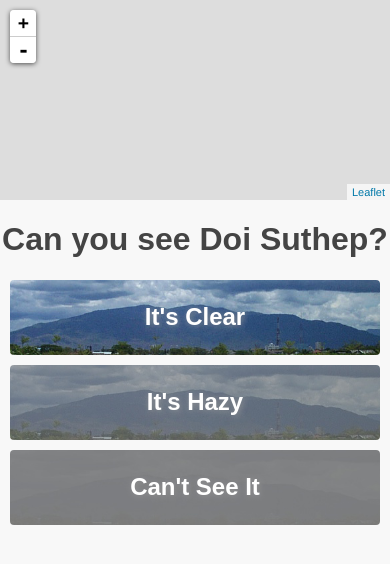
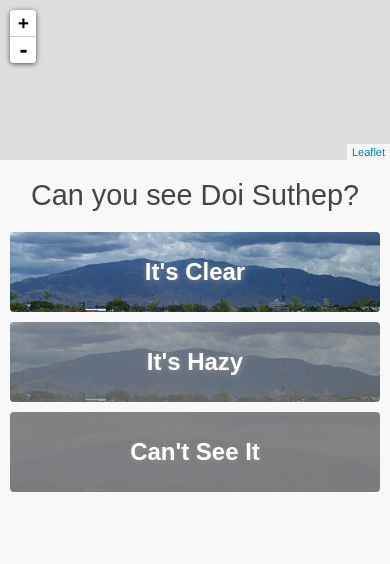
Before and after one commit to simonrobson/canyouseethemountain, a website: page public/real_index.html in a window 390 px wide. Drawn offline with Linux system fonts and the light colour scheme.

Commit message:
adjustments for smallish and largish mobile screens

```diff
--- a/public/real_index.html
+++ b/public/real_index.html
@@ -23,7 +23,7 @@
 			}
 
 			#map {
-				height:200px;
+				height:160px;
 			}
 			.buttons, .question {
 				max-width: 600px;
@@ -32,6 +32,8 @@
 			}
 			.question {
 				color: #444;
+				font-weight: normal;
+				font-size: 1.8em;
 			}
 			.buttons {
 				padding: 0 10px;
@@ -43,7 +45,7 @@
 				background-position: 50% 50%;
 				background-repeat: no-repeat;;
 				width: 100%;
-				height: 75px;
+				height: 80px;
 				margin-bottom: 10px;
 				color: #fff;
 				font-weight: bold;
@@ -53,6 +55,12 @@
 				border: none;
 				border-radius: 4px;
 			}
+
+			@media (max-width: 350px) {
+				.question { font-size: 1.4em; }
+				.btn { height: 65px; font-size: 1.2em; }
+			}
+
 			.btn-clear {
 				background-image: url(/images/DoiSuthep100.jpg);
 			}
```
